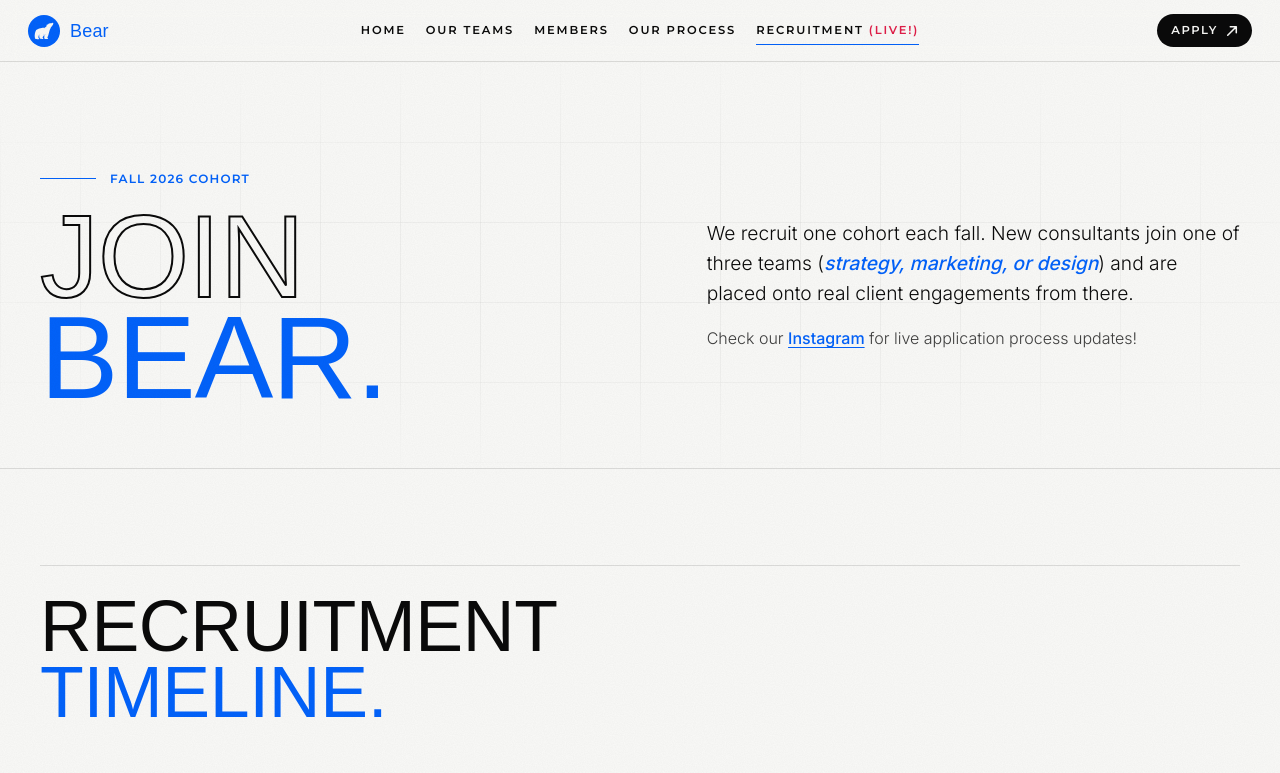
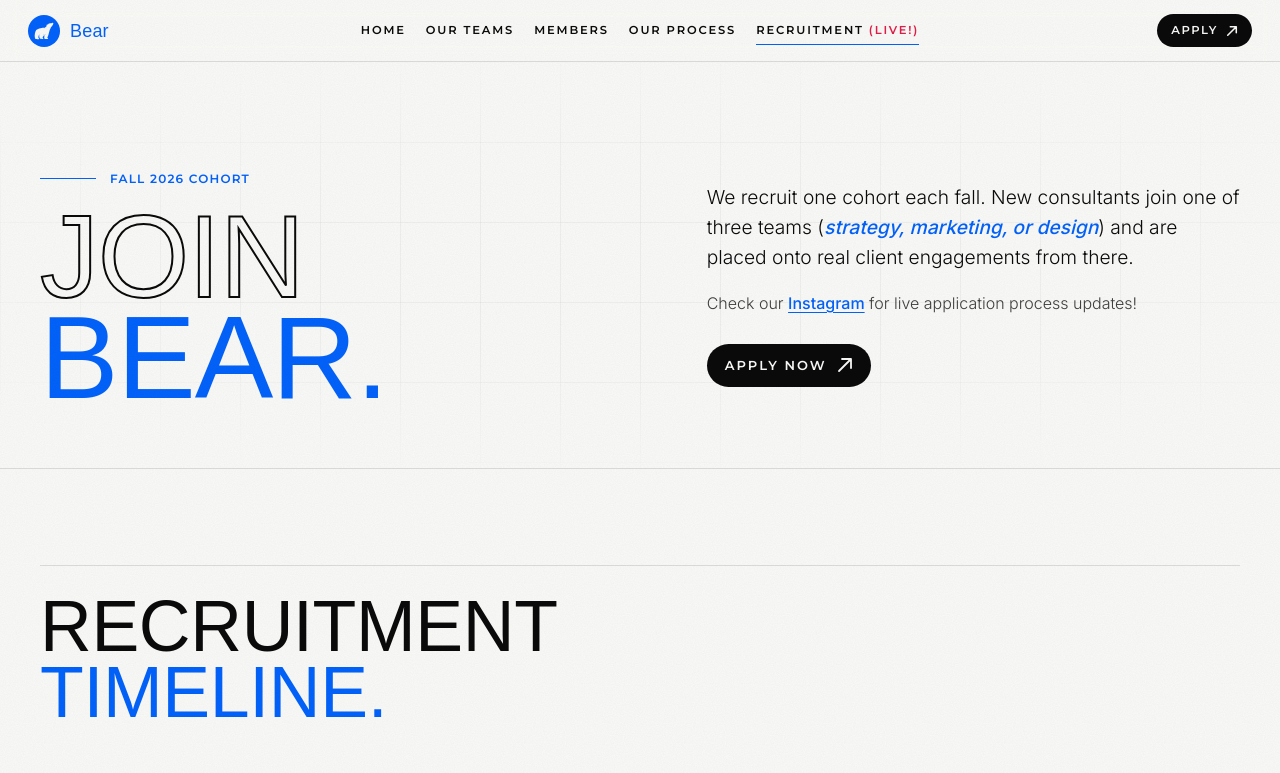
Before and after one commit to ady00/bear-ucla, a Next.js app: page /recruitment in a window 1280 px wide. Shown: the top 773 px of the page. Built offline with nearby package versions, Linux system fonts and the light colour scheme; a web font is replaced by a local one.

Commit message:
add application form link to recruitment page

```diff
--- a/app/recruitment/page.tsx
+++ b/app/recruitment/page.tsx
@@ -116,6 +116,32 @@ export default function RecruitmentPage() {
               </a>{" "}
               for live application process updates!
             </p>
+            <div className="ph-actions">
+              <a
+                className="btn"
+                href="https://docs.google.com/forms/d/10WnoG9RN3ananrEasLZEz0flXPw4QJUihLEmmOgrqWY/viewform"
+                target="_blank"
+                rel="noopener noreferrer"
+              >
+                Apply Now
+                <svg
+                  className="arrow"
+                  width="16"
+                  height="16"
+                  viewBox="0 0 16 16"
+                  fill="none"
+                  aria-hidden="true"
+                >
+                  <path
+                    d="M2 14 L14 2 M5 2 H14 V11"
+                    stroke="currentColor"
+                    strokeWidth="1.8"
+                    strokeLinecap="round"
+                    strokeLinejoin="round"
+                  />
+                </svg>
+              </a>
+            </div>
           </div>
         </div>
       </section>
```
